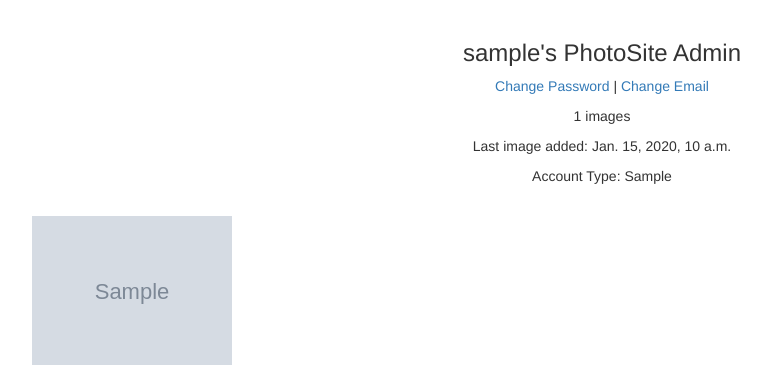
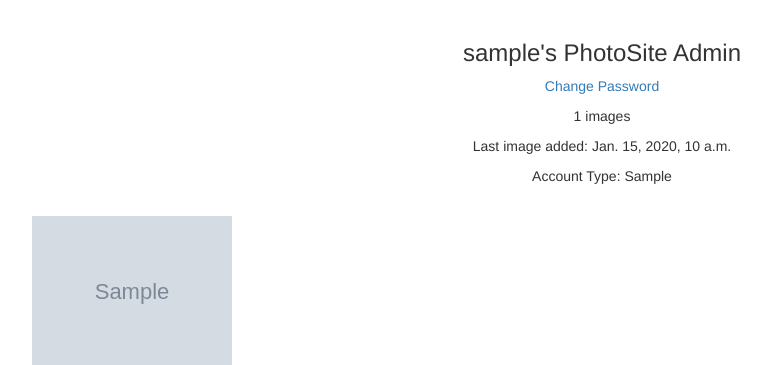
Before and after one commit to erictempleton1/PhotoSite, a Django app: template photo_site/templates/photos/update.html in a window 1280 px wide. Shown: the part 51-416 px from the top of the page, without its empty margins (38-809 px from the left). Run offline with Django 3.2, Linux system fonts and the light colour scheme; the template is opened without the code that fills it: most values are stand-ins (such as "Sample title", 1, 10 or a date in 2020); grey boxes marked "Sample" are stand-in pictures; some libraries are stand-ins or nearby versions.

Commit message:
removed link to change email

```diff
--- a/photo_site/templates/photos/update.html
+++ b/photo_site/templates/photos/update.html
@@ -43,7 +43,7 @@
 
 <div class="row">
   <div class="col-md-12 text-center"><h3>{{ username }}'s PhotoSite Admin</h3>
-    <p><a href="{% url 'change_pw' %}">Change Password</a> | <a href="{% url 'change_email' %}">Change Email</a></p>
+    <p><a href="{% url 'change_pw' %}">Change Password</a>
     <p>{{ image_count }} images</p>
     <p>Last image added: {{ recent_date }}</p>
     <p>Account Type: {{ user_group }}</p>
```
